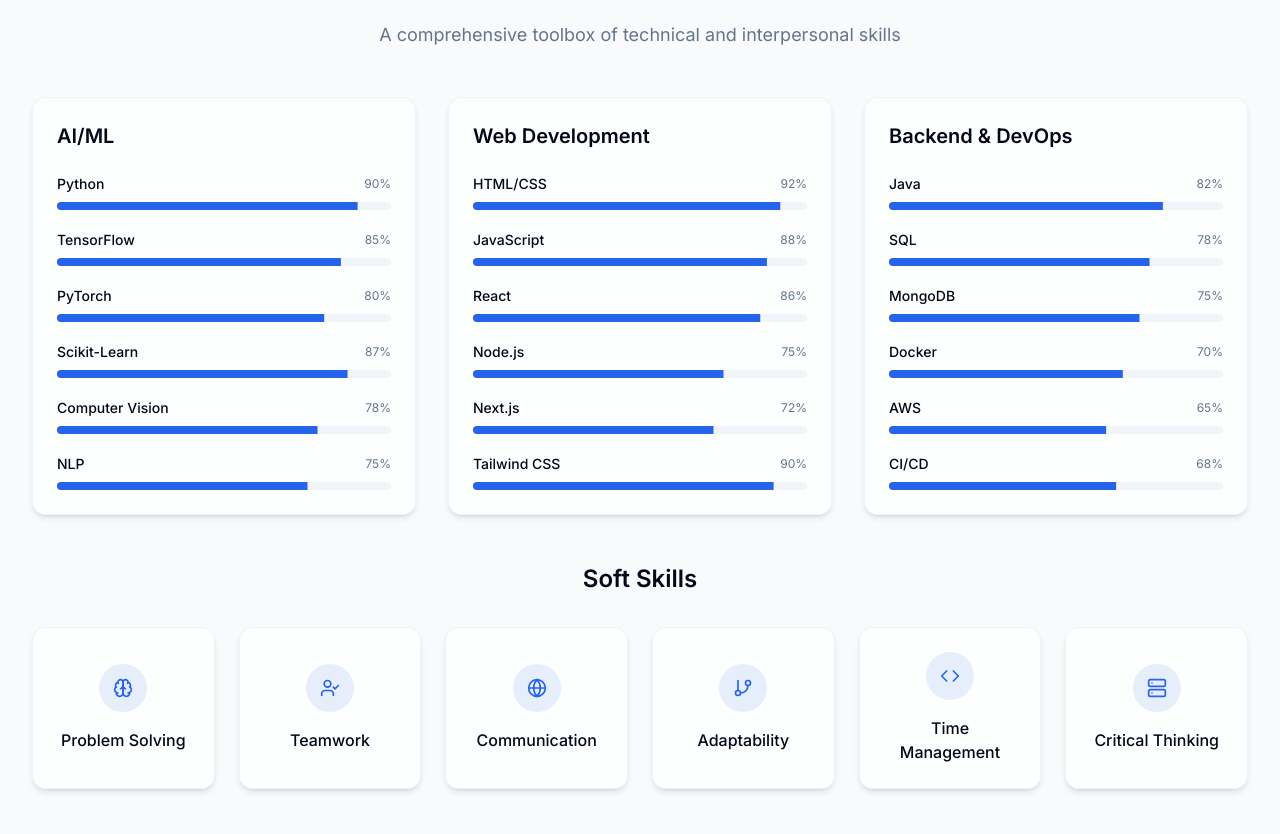
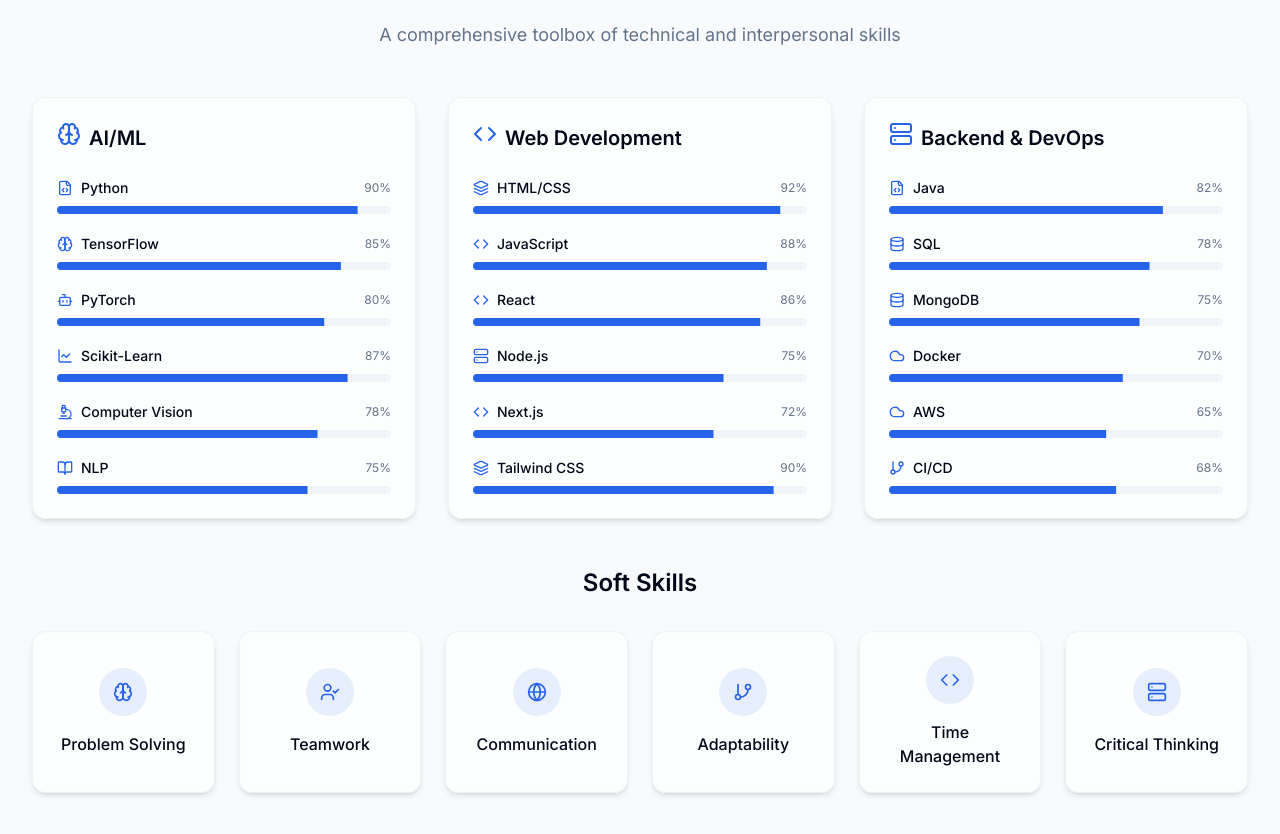
Before and after one commit to Rutuja010104/vibrant-portfolio-sparks, a React (Vite) app: page / in a window 1280 px wide. Shown: the part 2511-3345 px from the top of the page. Built offline with nearby package versions, Linux system fonts and the light colour scheme.

Commit message:
Enhance skills section appearance
Added icons to the skills buttons in the skills section to improve visual appeal.

```diff
--- a/src/components/SkillsSection.tsx
+++ b/src/components/SkillsSection.tsx
@@ -2,38 +2,56 @@
 import React from 'react';
 import { Card, CardContent } from "@/components/ui/card";
 import { Progress } from "@/components/ui/progress";
-import { Brain, Code, Server, Globe, UserCheck, GitBranch } from 'lucide-react';
+import {
+  Brain,
+  Code,
+  Server,
+  Globe,
+  UserCheck,
+  GitBranch,
+  Cpu,
+  FileCode,
+  Heart,
+  Database,
+  Cloud,
+  Bot,
+  LineChart,
+  Microscope,
+  BookOpen,
+  Layers,
+  Award
+} from 'lucide-react';
 
 const SkillsSection: React.FC = () => {
-  // Technical skills
+  // Technical skills with icons
   const technicalSkills = [
-    { category: "AI/ML", skills: [
-      { name: "Python", level: 90 },
-      { name: "TensorFlow", level: 85 },
-      { name: "PyTorch", level: 80 },
-      { name: "Scikit-Learn", level: 87 },
-      { name: "Computer Vision", level: 78 },
-      { name: "NLP", level: 75 },
+    { category: "AI/ML", icon: <Brain className="w-6 h-6 text-primary mb-2" />, skills: [
+      { name: "Python", level: 90, icon: <FileCode className="w-4 h-4 text-primary" /> },
+      { name: "TensorFlow", level: 85, icon: <Brain className="w-4 h-4 text-primary" /> },
+      { name: "PyTorch", level: 80, icon: <Bot className="w-4 h-4 text-primary" /> },
+      { name: "Scikit-Learn", level: 87, icon: <LineChart className="w-4 h-4 text-primary" /> },
+      { name: "Computer Vision", level: 78, icon: <Microscope className="w-4 h-4 text-primary" /> },
+      { name: "NLP", level: 75, icon: <BookOpen className="w-4 h-4 text-primary" /> },
     ]},
-    { category: "Web Development", skills: [
-      { name: "HTML/CSS", level: 92 },
-      { name: "JavaScript", level: 88 },
-      { name: "React", level: 86 },
-      { name: "Node.js", level: 75 },
-      { name: "Next.js", level: 72 },
-      { name: "Tailwind CSS", level: 90 },
+    { category: "Web Development", icon: <Code className="w-6 h-6 text-primary mb-2" />, skills: [
+      { name: "HTML/CSS", level: 92, icon: <Layers className="w-4 h-4 text-primary" /> },
+      { name: "JavaScript", level: 88, icon: <Code className="w-4 h-4 text-primary" /> },
+      { name: "React", level: 86, icon: <Code className="w-4 h-4 text-primary" /> },
+      { name: "Node.js", level: 75, icon: <Server className="w-4 h-4 text-primary" /> },
+      { name: "Next.js", level: 72, icon: <Code className="w-4 h-4 text-primary" /> },
+      { name: "Tailwind CSS", level: 90, icon: <Layers className="w-4 h-4 text-primary" /> },
     ]},
-    { category: "Backend & DevOps", skills: [
-      { name: "Java", level: 82 },
-      { name: "SQL", level: 78 },
-      { name: "MongoDB", level: 75 },
-      { name: "Docker", level: 70 },
-      { name: "AWS", level: 65 },
-      { name: "CI/CD", level: 68 },
+    { category: "Backend & DevOps", icon: <Server className="w-6 h-6 text-primary mb-2" />, skills: [
+      { name: "Java", level: 82, icon: <FileCode className="w-4 h-4 text-primary" /> },
+      { name: "SQL", level: 78, icon: <Database className="w-4 h-4 text-primary" /> },
+      { name: "MongoDB", level: 75, icon: <Database className="w-4 h-4 text-primary" /> },
+      { name: "Docker", level: 70, icon: <Cloud className="w-4 h-4 text-primary" /> },
+      { name: "AWS", level: 65, icon: <Cloud className="w-4 h-4 text-primary" /> },
+      { name: "CI/CD", level: 68, icon: <GitBranch className="w-4 h-4 text-primary" /> },
     ]}
   ];
 
-  // Soft skills
+  // Soft skills (already had icons, but let's enhance them)
   const softSkills = [
     { name: "Problem Solving", icon: <Brain className="w-5 h-5 text-primary" /> },
     { name: "Teamwork", icon: <UserCheck className="w-5 h-5 text-primary" /> },
@@ -58,12 +76,18 @@ const SkillsSection: React.FC = () => {
           {technicalSkills.map((category, index) => (
             <Card key={index} className="bg-card/70 backdrop-blur-sm border border-border/50 shadow-md card-hover h-full">
               <CardContent className="p-6">
-                <h3 className="text-xl font-semibold mb-6">{category.category}</h3>
+                <div className="flex items-center mb-6">
+                  {category.icon}
+                  <h3 className="text-xl font-semibold ml-2">{category.category}</h3>
+                </div>
                 <div className="space-y-5">
                   {category.skills.map((skill, idx) => (
                     <div key={idx} className="space-y-2">
                       <div className="flex justify-between items-center">
-                        <span className="text-sm font-medium">{skill.name}</span>
+                        <div className="flex items-center">
+                          {skill.icon}
+                          <span className="text-sm font-medium ml-2">{skill.name}</span>
+                        </div>
                         <span className="text-xs text-muted-foreground">{skill.level}%</span>
                       </div>
                       <Progress value={skill.level} className="h-2" />
@@ -79,9 +103,9 @@ const SkillsSection: React.FC = () => {
         <h3 className="text-2xl font-semibold text-center mb-8">Soft Skills</h3>
         <div className="grid grid-cols-2 md:grid-cols-3 lg:grid-cols-6 gap-6">
           {softSkills.map((skill, index) => (
-            <Card key={index} className="bg-card/70 backdrop-blur-sm border border-border/50 shadow-md card-hover h-full">
+            <Card key={index} className="bg-card/70 backdrop-blur-sm border border-border/50 shadow-md card-hover h-full transform transition-all duration-300 hover:scale-105">
               <CardContent className="flex flex-col items-center justify-center p-6 h-full text-center">
-                <div className="w-12 h-12 rounded-full bg-primary/10 flex items-center justify-center mb-4">
+                <div className="w-12 h-12 rounded-full bg-primary/10 flex items-center justify-center mb-4 transition-all duration-300 group-hover:bg-primary/20">
                   {skill.icon}
                 </div>
                 <h4 className="font-medium">{skill.name}</h4>
```
